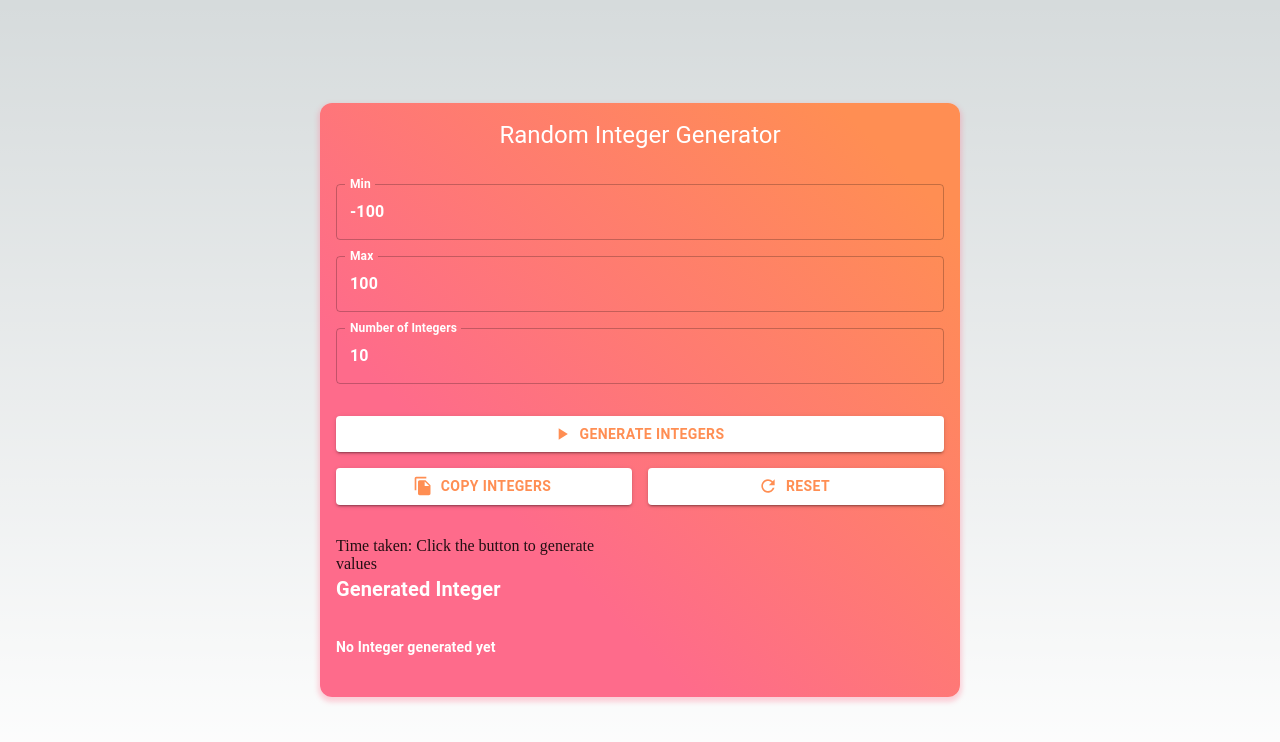
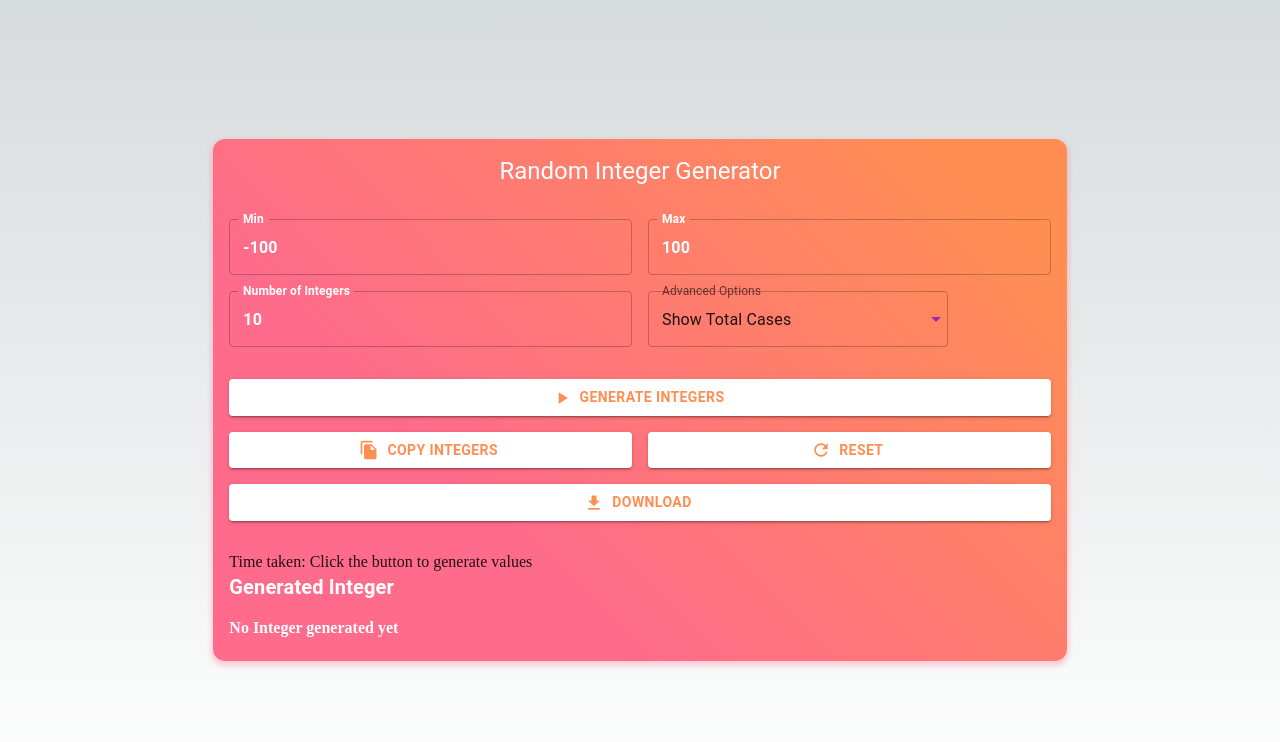
Before and after one commit to ank1traj/testcase-generator, a Next.js app: page /generator/integerGenerator in a window 1280 px wide. Shown: the top 742 px of the page. Built offline with nearby package versions, Linux system fonts and the light colour scheme.

Commit message:
issue #6

```diff
--- a/package.json
+++ b/package.json
@@ -8,6 +8,9 @@
     "start": "next start",
     "lint": "next lint"
   },
+  "author": {"name": "Ankit Raj", "email": "ankit.raj928@gmail.com"},
+  "license": "MIT",
+  "url": "https://testcase-generator.vercel.app/",
   "dependencies": {
     "@emotion/react": "^11.10.6",
     "@emotion/styled": "^11.10.6",
--- a/pages/generator/integerGenerator.js
+++ b/pages/generator/integerGenerator.js
@@ -1,4 +1,4 @@
-import { useState } from "react";
+import { useEffect, useState } from "react";
 import {
   Grid,
   Card,
@@ -8,12 +8,19 @@ import {
   Button,
   Typography,
   Tooltip,
+  MenuItem,
+  Select,
+  InputLabel,
+  FormControl,
 } from "@mui/material";
 import { CopyToClipboard } from "react-copy-to-clipboard";
 import FileCopyIcon from "@mui/icons-material/FileCopy";
 import RefreshIcon from "@mui/icons-material/Refresh";
 import GenerateIcon from "@mui/icons-material/PlayArrow";
+import DownloadIcon from "@mui/icons-material/GetApp";
 import { styled } from "@mui/material/styles";
+
+import toast, { Toaster } from "react-hot-toast";
 
 const StyledCard = styled(Card)(({ theme }) => ({
   background: "linear-gradient(45deg, #FE6B8B 30%, #FF8E53 90%)",
@@ -71,6 +78,30 @@ const StyledButton = styled(Button)(({ theme }) => ({
   },
 }));
 
+const StyledFormControl = styled(FormControl)(({ theme }) => ({
+  minWidth: "300px",
+  "& .MuiSelect-select": {
+    paddingRight: theme.spacing(4),
+  },
+  "& .MuiSelect-icon": {
+    right: 0,
+  },
+}));
+
+const StyledSelect = styled(Select)(({ theme }) => ({
+  "&.MuiSelect-select": {
+    paddingRight: theme.spacing(2),
+    "&:focus": {
+      backgroundColor: "transparent",
+    },
+  },
+  "& .MuiSelect-icon": {
+    color: theme.palette.secondary.main,
+  },
+}));
+
+const options = ["Show Total Cases"];
+
 const GenerateInteger = () => {
   const [min, setMin] = useState(-100);
   const [max, setMax] = useState(100);
@@ -81,13 +112,37 @@ const GenerateInteger = () => {
     "Click the button to generate values"
   );
 
-  const handleGenerateValues = () => {
+  const [advanceOptions, setAdvanceOptions] = useState(["Show Total Cases"]);
+
+  const [isLoading, setIsLoading] = useState(false);
+
+  const handleAdvanceOptionChange = (event) => {
+    const { value } = event.target;
+    setAdvanceOptions(value);
+  };
+
+  const handleGenerateValues = async () => {
+    setIsLoading(true); // set isLoading to true
+    const errorOccurred = false; // add this flag variable
+
+    try {
+      await toast.promise(
+        new Promise((resolve, reject) => {
+          // add reject parameter to the promise
+          setTimeout(() => {
             const startTime = performance.now();
+            if (min > max) {
+              reject(
+                new Error("Minimum value cannot be greater than maximum value")
+              );
+              return;
+            }
             const newValues = Array.from(
               { length: numValues },
               () =>
-        Math.floor(Math.random() * (parseInt(max) - parseInt(min) + 1)) +
-        parseInt(min)
+                Math.floor(
+                  Math.random() * (parseInt(max) - parseInt(min) + 1)
+                ) + parseInt(min)
             );
             const endTime = performance.now();
             const timeDiff = endTime - startTime;
@@ -96,32 +151,106 @@ const GenerateInteger = () => {
             setTimeTaken(formattedTime);
             setGeneratedValues(newValues);
             setCopied(false);
+            resolve();
+          }, 2000);
+        }),
+        {
+          loading: "Generating values...",
+          success: "Values generated successfully!",
+          error: (error) => {
+            if (errorOccurred) {
+              // show toast error if flag variable is true
+              return error.message;
+            } else {
+              return "An error occurred while generating values";
+            }
+          },
+        }
+      );
+    } catch (error) {
+      toast.error(error.message);
+    }
+    setIsLoading(false); // set isLoading to false
   };
 
   const handleCopyValues = () => {
-    const valuesString = generatedValues.join(", ");
+    if (!generatedValues.length) {
+      toast.error("Please generate values first");
+      return;
+    }
+
+    setIsLoading(true);
+    const totalCases = advanceOptions.includes("Show Total Cases")
+      ? `${numValues}\n`
+      : "";
+
+    const valuesString = `${totalCases}${generatedValues.join(" ")}`;
+
     navigator.clipboard.writeText(valuesString);
+
+    toast.promise(
+      navigator.clipboard.writeText(valuesString),
+      {
+        loading: "Copying values...",
+        success: "Values copied!",
+        error: "Failed to copy values",
+      },
+      {
+        style: {
+          minWidth: "250px",
+        },
+      }
+    );
     setCopied(true);
+    setIsLoading(false);
+  };
+
+  const handleDownloadValues = () => {
+    if (!generatedValues.length) {
+      toast.error("Please generate values first");
+      return;
+    }
+
+    setIsLoading(true);
+    const totalCases = advanceOptions.includes("Show Total Cases")
+      ? `${numValues}\n`
+      : "";
+    const valuesString = `${totalCases}${generatedValues.join(" ")}`;
+    const element = document.createElement("a");
+    const file = new Blob([valuesString], { type: "text/plain" });
+    element.href = URL.createObjectURL(file);
+    element.download = "generated_values.txt";
+    document.body.appendChild(element);
+    element.click();
+    toast.promise(new Promise((resolve) => setTimeout(() => resolve(), 500)), {
+      pending: "Downloading values...",
+      success: "Values downloaded!",
+      error: "Failed to download values",
+    });
+    setIsLoading(false);
   };
 
   const handleResetValues = () => {
+    setIsLoading(true);
     setMin(-100);
     setMax(100);
     setNumValues(10);
     setGeneratedValues([]);
     setCopied(false);
     setTimeTaken(null);
+    setAdvanceOptions(["Show Total Cases"]);
+    setIsLoading(false);
   };
 
   return (
-    <>
     <StyledGrid container>
-        <Grid item xs={12} sm={8} md={6} sx={{ margin: "auto" }}>
+      <Toaster />
+      <Grid item xs={12} sm={8} md={8} sx={{ margin: "auto" }}>
         <StyledCard>
           <StyledCardHeader title="Random Integer Generator" />
           <StyledCardContent>
             <Grid container spacing={2}>
-                <Grid item xs={12}>
+              <Grid item xs={6}>
                 <Tooltip title="Enter the minimum value for the generated integers">
                   <StyledTextField
                     label="Min"
@@ -132,7 +261,7 @@ const GenerateInteger = () => {
                   />
                 </Tooltip>
               </Grid>
-                <Grid item xs={12}>
+              <Grid item xs={6}>
                 <Tooltip title="Enter the maximum value for the generated integers">
                   <StyledTextField
                     label="Max"
@@ -143,7 +272,7 @@ const GenerateInteger = () => {
                   />
                 </Tooltip>
               </Grid>
-                <Grid item xs={12}>
+              <Grid item xs={6}>
                 <Tooltip title="Enter the number of integers to generate">
                   <StyledTextField
                     label="Number of Integers"
@@ -154,6 +283,24 @@ const GenerateInteger = () => {
                   />
                 </Tooltip>
               </Grid>
+              <Grid item xs={4}>
+                <Tooltip title="Advanced options">
+                  <StyledFormControl>
+                    <InputLabel>Advanced Options</InputLabel>
+                    <StyledSelect
+                      value={advanceOptions}
+                      onChange={handleAdvanceOptionChange}
+                      multiple
+                    >
+                      {options.map((option) => (
+                        <MenuItem key={option} value={option}>
+                          {option}
+                        </MenuItem>
+                      ))}
+                    </StyledSelect>
+                  </StyledFormControl>
+                </Tooltip>
+              </Grid>
             </Grid>
             <Grid container spacing={2} sx={{ marginTop: "1rem" }}>
               <Grid item xs={12}>
@@ -162,6 +309,7 @@ const GenerateInteger = () => {
                   fullWidth
                   startIcon={<GenerateIcon />}
                   onClick={handleGenerateValues}
+                  disabled={isLoading}
                 >
                   Generate Integers
                 </StyledButton>
@@ -175,9 +323,7 @@ const GenerateInteger = () => {
                     variant="contained"
                     fullWidth
                     startIcon={<FileCopyIcon />}
-                      onClick={() => {
-                        throw new Error("Sentry Frontend Error");
-                      }}
+                    disabled={isLoading}
                   >
                     {copied ? "Copied!" : "Copy Integers"}
                   </StyledButton>
@@ -189,8 +335,20 @@ const GenerateInteger = () => {
                   fullWidth
                   startIcon={<RefreshIcon />}
                   onClick={handleResetValues}
+                  disabled={isLoading}
                 >
                   Reset
+                </StyledButton>
+              </Grid>
+              <Grid item xs={12}>
+                <StyledButton
+                  variant="contained"
+                  fullWidth
+                  startIcon={<DownloadIcon />}
+                  onClick={handleDownloadValues}
+                  disabled={isLoading}
+                >
+                  Download
                 </StyledButton>
               </Grid>
             </Grid>
@@ -202,7 +360,11 @@ const GenerateInteger = () => {
                 </StyledTypography>
               </Grid>
               <Grid item xs={12}>
-                  <StyledTypography variant="body2" my={2}>
+                <StyledTypography variant="subtitle" my={2}>
+                  {advanceOptions.includes("Show Total Cases") &&
+                  generatedValues.length > 0 ? (
+                    <div>{generatedValues.length}</div>
+                  ) : null}
                   {generatedValues.length > 0
                     ? generatedValues.map((value, index) => (
                         <div key={index}>{value}</div>
@@ -215,7 +377,6 @@ const GenerateInteger = () => {
         </StyledCard>
       </Grid>
     </StyledGrid>
-    </>
   );
 };
 
```
Also changed, not shown: pages/index.js (+9 -17 lines). Lines whose indentation alone changed are shown as unchanged.
